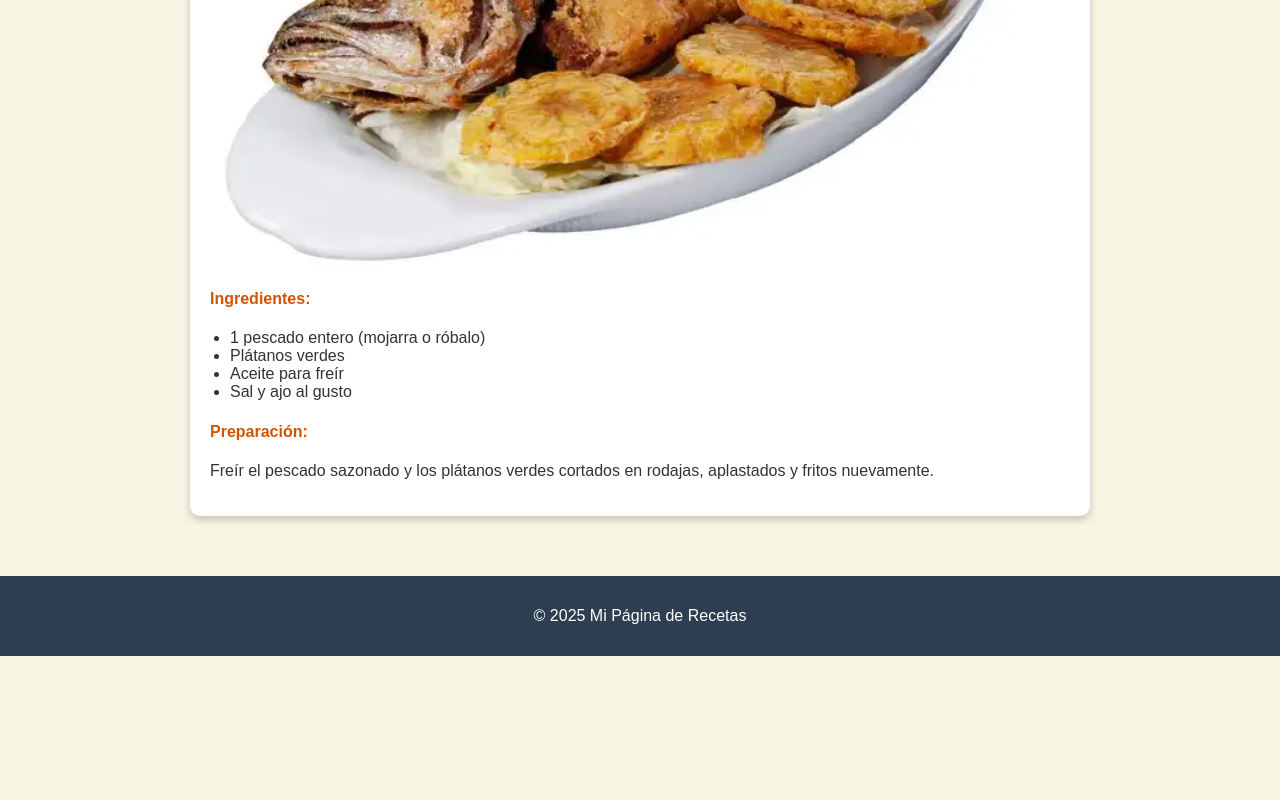
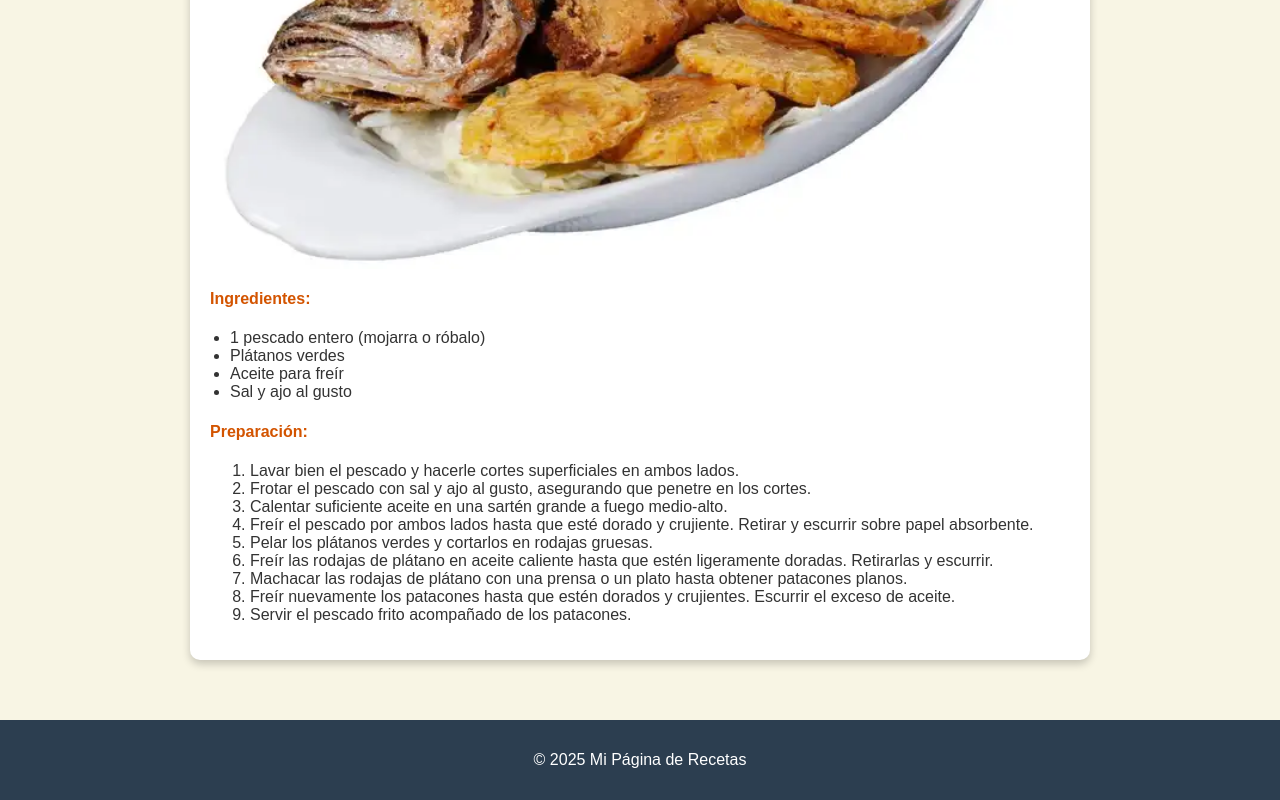
Before and after one commit to Ag1102/recetas, a plain HTML site: page recetas/index.html in a window 1280 px wide. Shown: the part 4502-5302 px from the top of the page. Before the commit the page ends 5158 px from the top, so only its background shows below. Drawn offline with Linux system fonts and the light colour scheme.

Commit message:
mejorando receta de pescado con patacones

```diff
--- a/recetas/index.html
+++ b/recetas/index.html
@@ -127,8 +127,18 @@
                     <li>Sal y ajo al gusto</li>
                 </ul>
                 <h4>Preparación:</h4>
-                <p>Freír el pescado sazonado y los plátanos verdes cortados en rodajas, aplastados y fritos nuevamente.</p>
-            </article>
+                <ol>
+                    <li>Lavar bien el pescado y hacerle cortes superficiales en ambos lados.</li>
+                    <li>Frotar el pescado con sal y ajo al gusto, asegurando que penetre en los cortes.</li>
+                    <li>Calentar suficiente aceite en una sartén grande a fuego medio-alto.</li>
+                    <li>Freír el pescado por ambos lados hasta que esté dorado y crujiente. Retirar y escurrir sobre papel absorbente.</li>
+                    <li>Pelar los plátanos verdes y cortarlos en rodajas gruesas.</li>
+                    <li>Freír las rodajas de plátano en aceite caliente hasta que estén ligeramente doradas. Retirarlas y escurrir.</li>
+                    <li>Machacar las rodajas de plátano con una prensa o un plato hasta obtener patacones planos.</li>
+                    <li>Freír nuevamente los patacones hasta que estén dorados y crujientes. Escurrir el exceso de aceite.</li>
+                    <li>Servir el pescado frito acompañado de los patacones.</li>
+                </ol>
+                </article>
         </section>
     </main>
 
```
